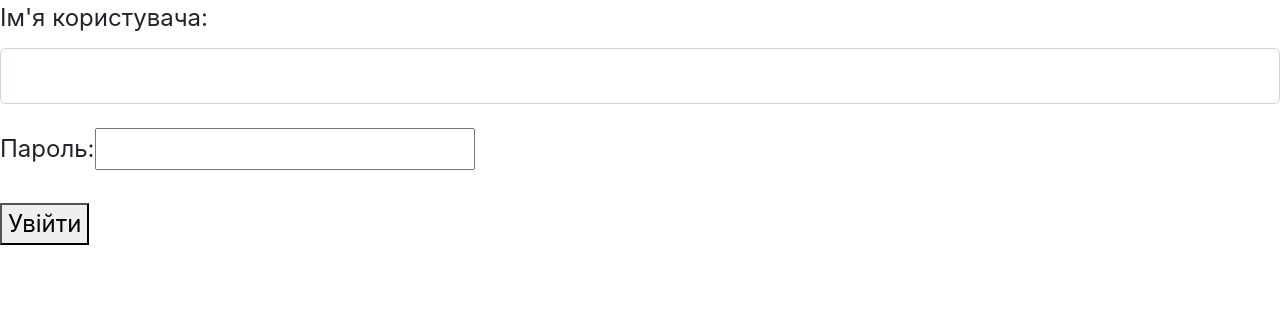
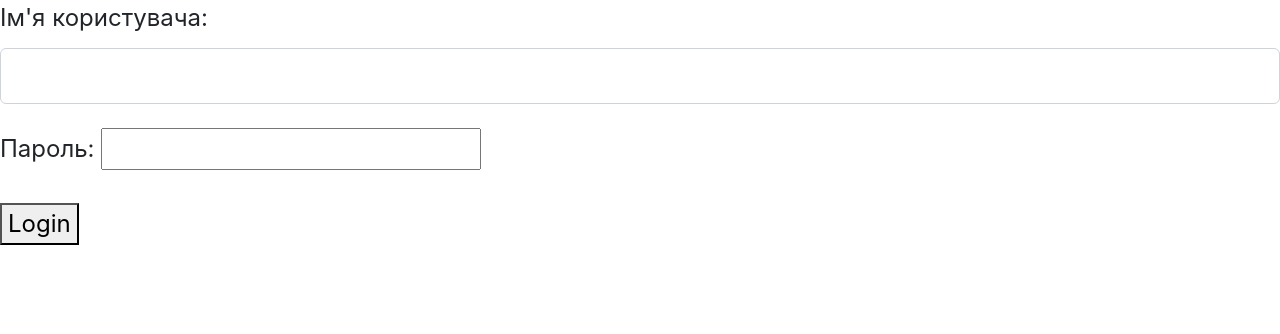
Before and after one commit to Kastet6398/pylearn1, a Django app: page /accounts/login/ in a window 1280 px wide. Shown: the part 84-418 px from the top of the page. Run offline with Django 4.2, Linux system fonts and the light colour scheme; data comes from the database, SQL or seed files in the repository.

Commit message:
Update login.html

```diff
--- a/accounts/templates/accounts/login.html
+++ b/accounts/templates/accounts/login.html
@@ -1,7 +1,7 @@
 {% extends "main/base.html" %}
 
 {% block title %}
-    Вхід
+    Login
 {% endblock %}
 
 {% block content %}
@@ -9,11 +9,8 @@
 <form method="post">
   {% csrf_token %}
 
-  {% for field in form %}
-    <p><label class="form-label" for="{{ field.id_for_label }}">{{ field.label }}:</label>{{ field }}</p>
-    <div class="form-error">{{ field.errors }}</div>
-  {% endfor %}
-  <button type="submit">Увійти</button>
+  {{ form.as_p }}
+  <button type="submit">Login</button>
 
 </form>
 
```
